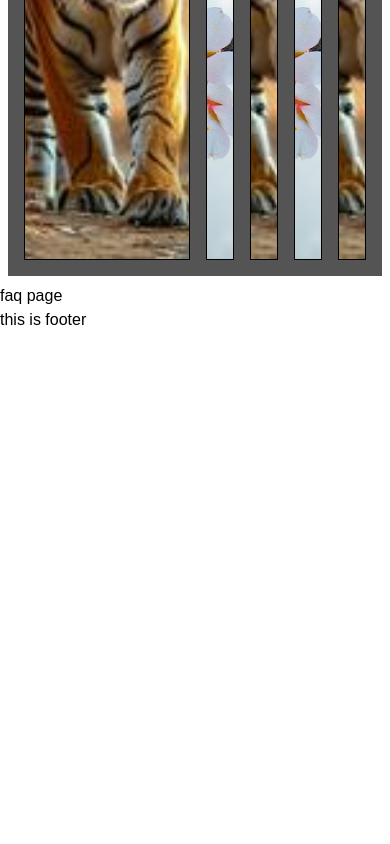
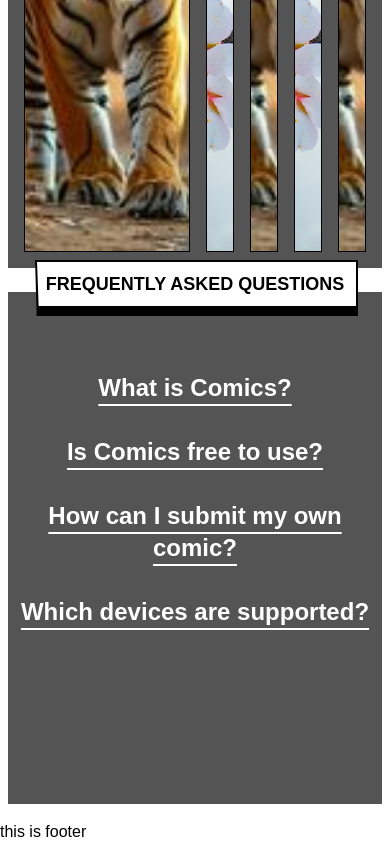
Before and after one commit to backbencherstudio/comic-type-website, a Next.js app: page / in a window 390 px wide. Shown: the part 7167-8011 px from the top of the page. Before the commit the page ends 7499 px from the top, so only its background shows below. Built offline with nearby package versions, Linux system fonts and the light colour scheme.

Commit message:
Faq added

```diff
--- a/app/(client)/page.tsx
+++ b/app/(client)/page.tsx
@@ -1,3 +1,4 @@
+import FAQ from "@/components/home/FAQ";
 import Gallery from "@/components/home/Gallery";
 import HeroVideo from "@/components/home/HeroVideo";
 import OurMission from "@/components/home/OurMission";
@@ -11,7 +12,9 @@ export default function HomePage() {
         <Gallery />
       </div>
       <div id="section1" className=""><OurMission /></div>
-      <div id="section2" className="">faq page</div>
+      <div id="section2" className="">
+        <FAQ />
+      </div>
     </div>
   );
 }
--- /dev/null
+++ b/components/home/FAQ.tsx
@@ -0,0 +1,76 @@
+"use client";
+import React, { useState } from "react";
+
+const faqs = [
+  {
+    question: "What is Comics?",
+    answer:
+      "Comics is a platform to explore, read, and share your favorite comics online.",
+  },
+  {
+    question: "Is Comics free to use?",
+    answer: "Yes, Comics is completely free for all users.",
+  },
+  {
+    question: "How can I submit my own comic?",
+    answer:
+      "You can submit your comic by creating an account and using the upload feature in your dashboard.",
+  },
+  {
+    question: "Which devices are supported?",
+    answer:
+      "Comics works on all modern devices including smartphones, tablets, and desktops.",
+  },
+];
+
+const FAQ = () => {
+  const [openIndex, setOpenIndex] = useState<number | null>(null);
+
+  const toggleFAQ = (index: number) => {
+    setOpenIndex(openIndex === index ? null : index);
+  };
+
+  return (
+    <div className="px-2 py-4 sm:px-4 sm:py-8">
+
+      <section className="flex flex-col items-center justify-center bg-[#555454] ">
+      <div className="flex justify-center items-center">
+        <div className="relative w-fit -mt-8 z-20">
+          <div className="bg-black border-2 border-black pb-2 clip">
+            <h1 className="text-black text-lg xs:text-xl sm:text-2xl md:text-3xl lg:text-4xl font-bold uppercase bg-white py-2 sm:py-4 px-3 sm:px-6 clip text-center">
+              Frequently Asked Questions
+            </h1>
+          </div>
+        </div>
+      </div>
+        <div className="w-full max-w-2xl sm:max-w-4xl md:max-w-7xl mx-auto pt-10 pb-40">
+          {faqs.map((faq, idx) => (
+            <div key={idx} className="text-white overflow-hidden  last:border-b-0">
+              <button
+                onClick={() => toggleFAQ(idx)}
+                className={`w-full py-4 px-2 sm:py-6 sm:px-6 text-center flex justify-center items-center transition-colors duration-200 ${openIndex === idx ? "": "underline"} underline-offset-8 sm:underline-offset-[20px] focus:outline-none`}
+              >
+                <h3 className="text-2xl xs:text-3xl sm:text-3xl md:text-4xl lg:text-6xl font-semibold text-center">
+                  {faq.question}
+                </h3>
+              </button>
+              <div
+                className={`overflow-hidden transition-all duration-300 ease-in-out ${
+                  openIndex === idx
+                    ? "max-h-96 opacity-100"
+                    : "max-h-0 opacity-0"
+                }`}
+              >
+                <div className="px-2 sm:px-6 pb-4 sm:pb-6 text-white text-base xs:text-lg sm:text-2xl text-center">
+                  {faq.answer}
+                </div>
+              </div>
+            </div>
+          ))}
+        </div>
+      </section>
+    </div>
+  );
+};
+
+export default FAQ;
--- a/components/home/OurMissionImageView.tsx
+++ b/components/home/OurMissionImageView.tsx
@@ -31,7 +31,7 @@ const OurMissionImageView = () => {
       <div className="bg-[#555454] px-4 py-4">
         <div className="relative w-fit -mt-16 z-20">
           <div className="bg-black border-2 border-black pb-2 clip">
-            <h1 className="text-black text-[24px] md:text-[32px] font-bold uppercase bg-white p-2 clip">
+            <h1 className="text-black text-lg xs:text-xl sm:text-2xl md:text-3xl lg:text-4xl font-bold uppercase bg-white py-2 sm:py-4 px-3 sm:px-6 clip text-center">
               Our Mission Images
             </h1>
           </div>
```
